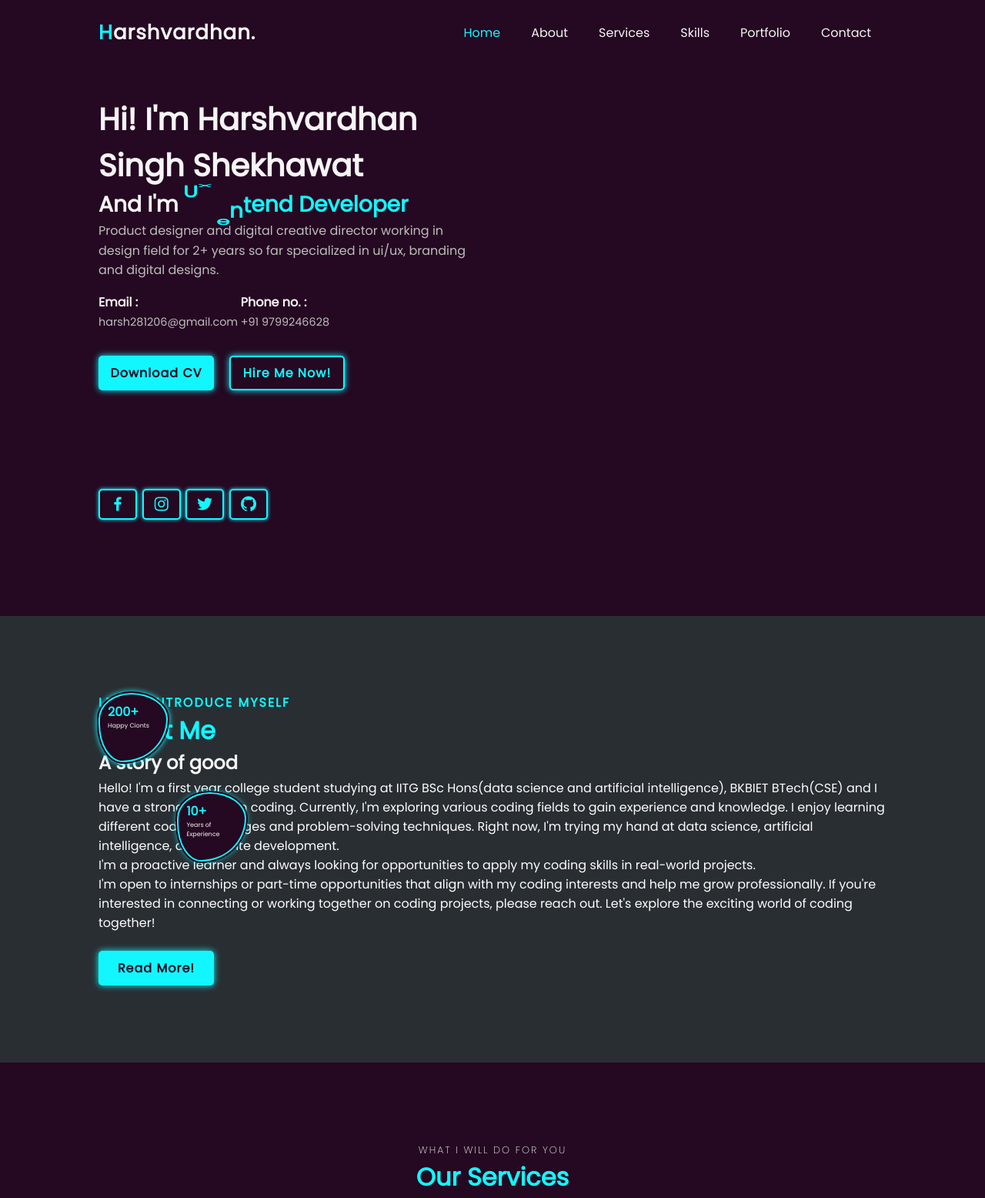
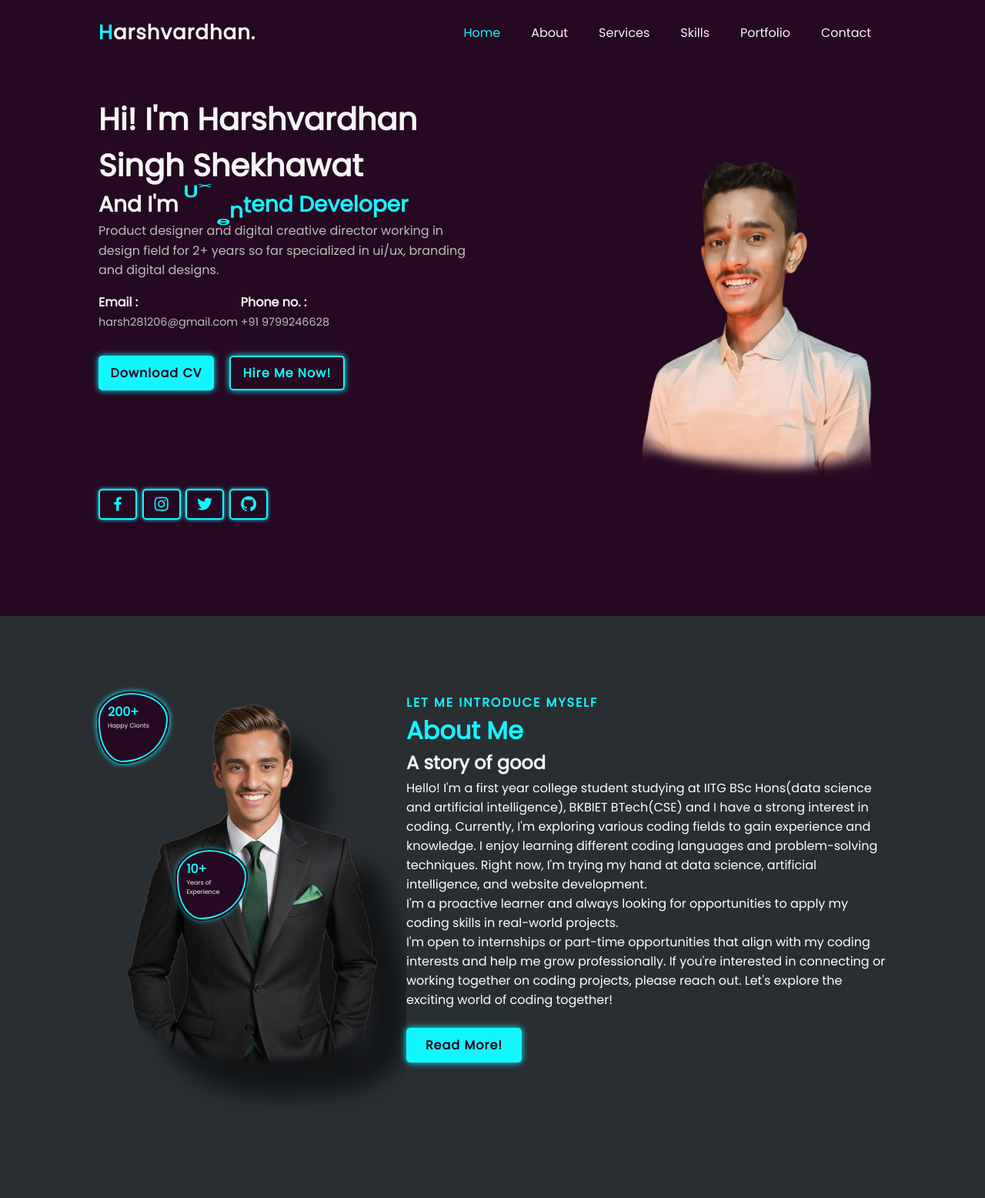
Before and after one commit to shekhawat4u/Portfolio, a plain HTML site: page index.html in a window 1280 px wide. Shown: the top 1556 px of the page at 77% size. Drawn offline with nearby package versions, Linux system fonts and the light colour scheme; files whose address does not match are found by name.

Commit message:
Update index.html

```diff
--- a/index.html
+++ b/index.html
@@ -69,7 +69,7 @@
 
         <div class="home-image scroll-scale">
             <div class="img-box">
-                <img src="img/hs.png" alt="">
+                <img src="hs.png" alt="">
             </div>
 
             <div class="liquid-shape">
@@ -135,7 +135,7 @@
     <!-- About section ------------------------------------------------- -->
     <section id="about" class="about">
         <div class="img-about scroll-scale">
-            <img src="img/about-me-pic2.png" alt="">
+            <img src="hss.png" alt="">
 
             <div class="info-about1">
                 <span>10+</span>
```
